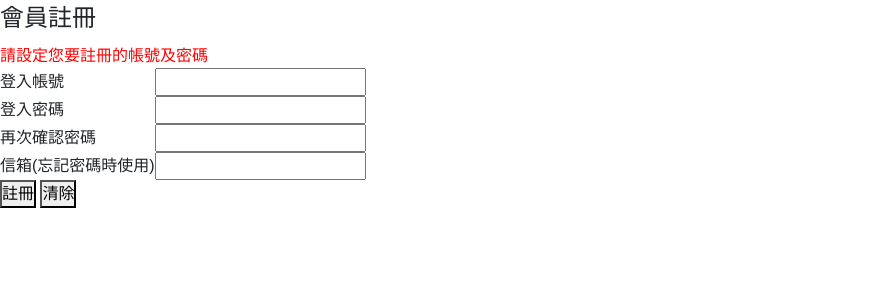
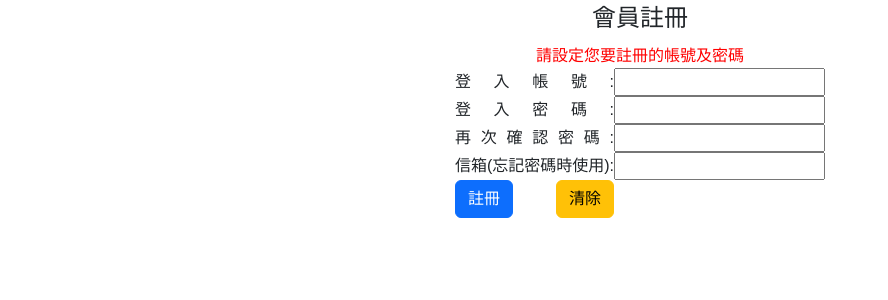
Before and after one commit to blackmutton/project20240714, a PHP site: page /index.php?do=reg in a window 1280 px wide. Shown: the part 66-366 px from the top of the page, without its empty margins (0-888 px from the left). Run offline with PHP 8.4, Linux system fonts and the light colour scheme.

Commit message:
修正reg()無作用的bug

```diff
--- a/front/reg.php
+++ b/front/reg.php
@@ -1,31 +1,35 @@
-<fieldset>
+<style>
+    td{
+    text-align-last:justify
+}
+</style>
+<fieldset  class="text-center">
     <legend>會員註冊</legend>
     <div style="color:red">請設定您要註冊的帳號及密碼</div>
-    <table>
+    <table class="mx-auto">
         <tr>
-            <td>登入帳號</td>
+            <td>登入帳號:</td>
             <td><input type="text" name="acc" id="acc"></td>
         </tr>
         <tr>
-            <td>登入密碼</td>
+            <td>登入密碼:</td>
             <td><input type="password" name="pw" id="pw"></td>
         </tr>
         <tr>
-            <td>再次確認密碼</td>
+            <td>再次確認密碼:</td>
             <td><input type="password" name="pw2" id="pw2"></td>
         </tr>
         <tr>
-            <td>信箱(忘記密碼時使用)</td>
+            <td>信箱(忘記密碼時使用):</td>
             <td><input type="email" name="email" id="email"></td>
         </tr>
         <tr>
             <td>
-                <button onclick="reg()">註冊</button>
-                <button onclick="clean()">清除</button>
+                <button onclick="reg()" class="btn btn-primary">註冊</button>
+                <button onclick="clean()" class="btn btn-warning">清除</button>
             </td>
-            <td></td>
-        </tr>
-    </table>
+            </tr>
+        </table>
 </fieldset>
 <script>
 function reg(){
@@ -36,7 +40,7 @@ function reg(){
         email:$("#email").val(),
     }
 
-    if(user.acc=''||user.pwd=''||user.pw2=''||user.email=''){
+    if(user.acc==''||user.pwd==''||user.pw2==''||user.email==''){
         alert("不可空白")
     }else if(user.pwd!=user.pw2){
         alert("密碼欄位不一致")
```
